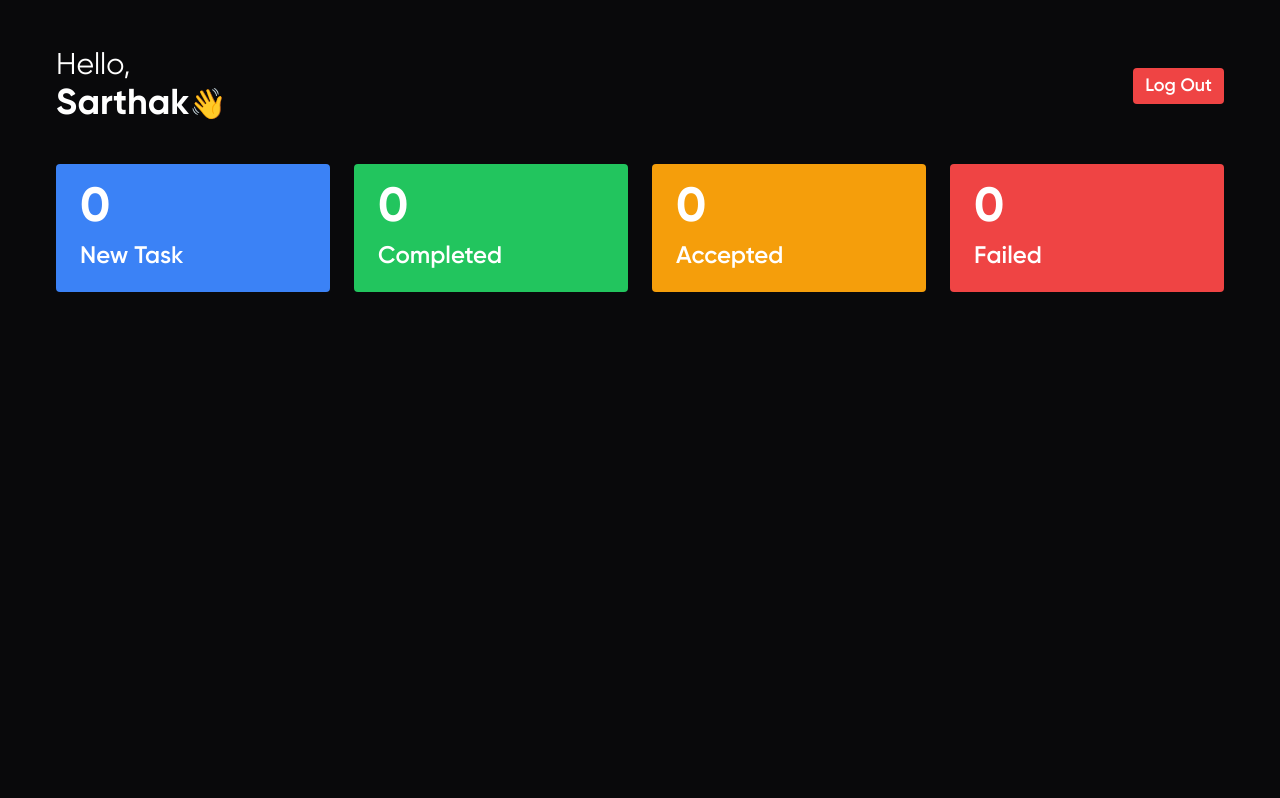
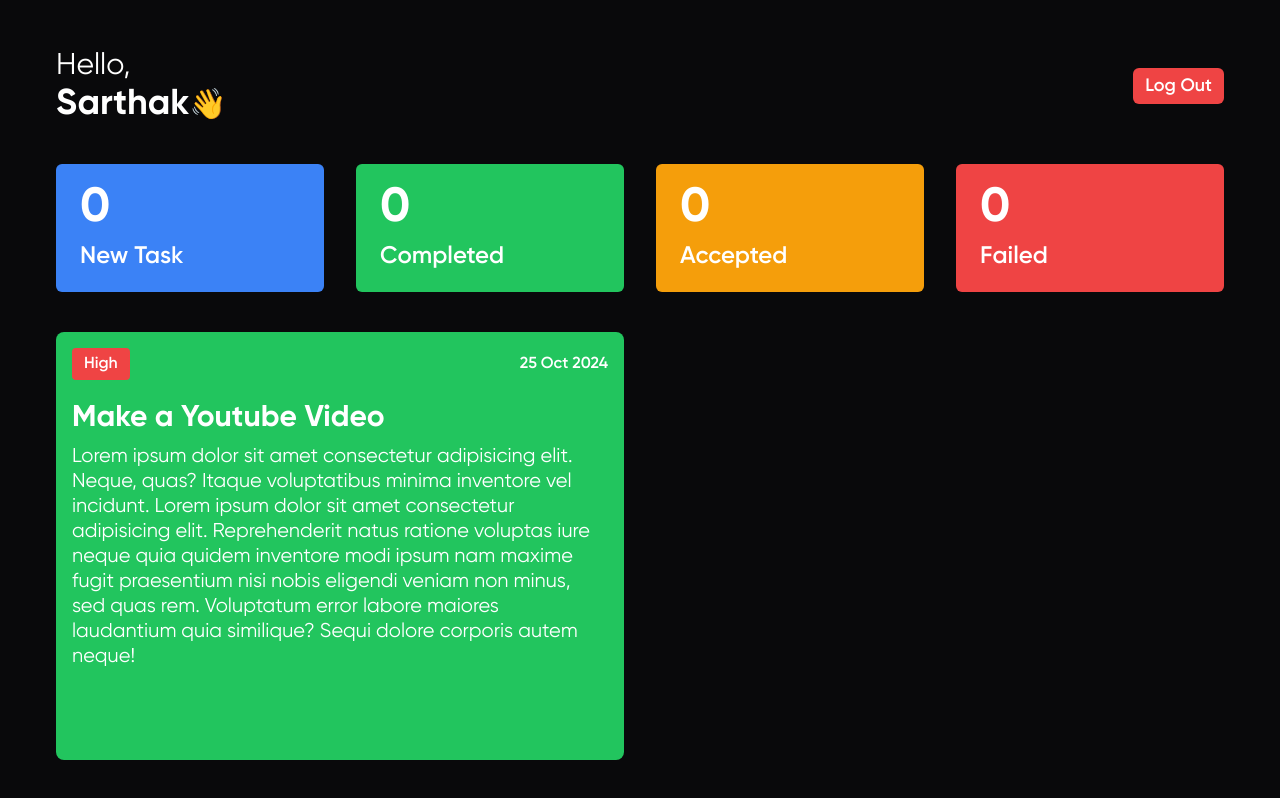
Before and after one commit to ad1tyac0des/Employee-Management-System, a React (Vite) app: page / in a window 1280 px wide. Built offline with nearby package versions, Linux system fonts and the light colour scheme.

Commit message:
feat(employee dashboard): implement employee task list

```diff
--- a/src/components/Dashboard/EmployeeDashboard/EmployeeDashboard.jsx
+++ b/src/components/Dashboard/EmployeeDashboard/EmployeeDashboard.jsx
@@ -4,7 +4,7 @@ import EmployeeTaskList from './EmployeeTaskList'
 
 const EmployeeDashboard = () => {
     return (
-        <div className='w-full h-screen px-5 md:px-14 pt-10 md:pt-12 bg-zinc-950'>
+        <div className='w-full min-h-screen px-5 md:px-14 pt-10 md:pt-12 pb-5 md:pb-10 bg-zinc-950 flex flex-col'>
             <EmployeeHeader />
             <EmployeeTaskSummary />
             <EmployeeTaskList />
--- a/src/components/Dashboard/EmployeeDashboard/EmployeeHeader.jsx
+++ b/src/components/Dashboard/EmployeeDashboard/EmployeeHeader.jsx
@@ -2,7 +2,7 @@ const EmployeeHeader = () => {
     return (
         <div className="flex items-center justify-between text-white">
             <h1 className="text-2xl leading-none md:text-3xl">Hello, <br /><span className="text-3xl md:text-4xl font-bold">Sarthak</span>👋</h1>
-            <button className="px-3 py-1 rounded bg-red-500 text-sm md:text-lg font-semibold">Log Out</button>
+            <button className="px-3 py-1 rounded-md bg-red-500 text-sm md:text-lg font-semibold">Log Out</button>
         </div>
     )
 }
--- /dev/null
+++ b/src/components/Dashboard/EmployeeDashboard/EmployeeTaskCard.jsx
@@ -0,0 +1,16 @@
+const EmployeeTaskCard = () => {
+    return (
+        <div className="w-full h-full bg-green-500 rounded-lg p-4 text-white">
+            <div className='flex items-center justify-between'>
+                <span className='px-3 py-1 rounded bg-red-500 text-sm md:text-base font-semibold'>High</span>
+                <span className='font-semibold'>25 Oct 2024</span>
+            </div>
+            <div className='pt-5'>
+                <h1 className='text-2xl md:text-3xl font-bold'>Make a Youtube Video</h1>
+                <p className='text-lg md:text-xl leading-tight md:leading-tight mt-2 pr-4'>Lorem ipsum dolor sit amet consectetur adipisicing elit. Neque, quas? Itaque voluptatibus minima inventore vel incidunt. Lorem ipsum dolor sit amet consectetur adipisicing elit. Reprehenderit natus ratione voluptas iure neque quia quidem inventore modi ipsum nam maxime fugit praesentium nisi nobis eligendi veniam non minus, sed quas rem. Voluptatum error labore maiores laudantium quia similique? Sequi dolore corporis autem neque!</p>
+            </div>
+        </div>
+    )
+}
+
+export default EmployeeTaskCard
--- a/src/components/Dashboard/EmployeeDashboard/EmployeeTaskList.jsx
+++ b/src/components/Dashboard/EmployeeDashboard/EmployeeTaskList.jsx
@@ -1,7 +1,9 @@
+import EmployeeTaskCard from './EmployeeTaskCard'
+
 const EmployeeTaskList = () => {
     return (
-        <div>
-
+        <div className='flex-1 grid grid-cols-1 md:grid-cols-2 2xl:grid-cols-4 gap-4 lg:gap-6 xl:gap-8 pt-6 lg:pt-10'>
+            <EmployeeTaskCard />
         </div>
     )
 }
--- a/src/components/Dashboard/EmployeeDashboard/EmployeeTaskSummary.jsx
+++ b/src/components/Dashboard/EmployeeDashboard/EmployeeTaskSummary.jsx
@@ -1,24 +1,24 @@
 const EmployeeTaskSummary = () => {
     return (
-        <div className="grid grid-cols-2 lg:grid-cols-4 gap-4 lg:gap-6 text-white mt-6 lg:mt-10">
-            <div className="bg-blue-500 w-[calc(50% - 1rem)] rounded px-4 lg:px-6 py-3 lg:py-5">
+        <div className="grid grid-cols-2 lg:grid-cols-4 gap-4 lg:gap-6 xl:gap-8 text-white pt-6 lg:pt-10">
+            <div className="bg-blue-500 w-[calc(50% - 1rem)] rounded-md px-4 lg:px-6 py-3 lg:py-5">
                 <h1 className="text-4xl lg:text-5xl font-bold">0</h1>
-                <p className="text-xl lg:text-2xl font-semibold mt-1 lg:mt-2">New Task</p>
+                <p className="text-xl lg:text-2xl font-semibold pt-1 lg:pt-2">New Task</p>
             </div>
 
-            <div className="bg-green-500 w-[calc(50% - 1rem)] rounded px-4 lg:px-6 py-3 lg:py-5">
+            <div className="bg-green-500 w-[calc(50% - 1rem)] rounded-md px-4 lg:px-6 py-3 lg:py-5">
                 <h1 className="text-4xl lg:text-5xl font-bold">0</h1>
-                <p className="text-xl lg:text-2xl font-semibold mt-1 lg:mt-2">Completed</p>
+                <p className="text-xl lg:text-2xl font-semibold pt-1 lg:pt-2">Completed</p>
             </div>
 
-            <div className="bg-amber-500 w-[calc(50% - 1rem)] rounded px-4 lg:px-6 py-3 lg:py-5">
+            <div className="bg-amber-500 w-[calc(50% - 1rem)] rounded-md px-4 lg:px-6 py-3 lg:py-5">
                 <h1 className="text-4xl lg:text-5xl font-bold">0</h1>
-                <p className="text-xl lg:text-2xl font-semibold mt-1 lg:mt-2">Accepted</p>
+                <p className="text-xl lg:text-2xl font-semibold pt-1 lg:pt-2">Accepted</p>
             </div>
 
-            <div className="bg-red-500 w-[calc(50% - 1rem)] rounded px-4 lg:px-6 py-3 lg:py-5">
+            <div className="bg-red-500 w-[calc(50% - 1rem)] rounded-md px-4 lg:px-6 py-3 lg:py-5">
                 <h1 className="text-4xl lg:text-5xl font-bold">0</h1>
-                <p className="text-xl lg:text-2xl font-semibold mt-1 lg:mt-2">Failed</p>
+                <p className="text-xl lg:text-2xl font-semibold pt-1 lg:pt-2">Failed</p>
             </div>
         </div>
     )
```
